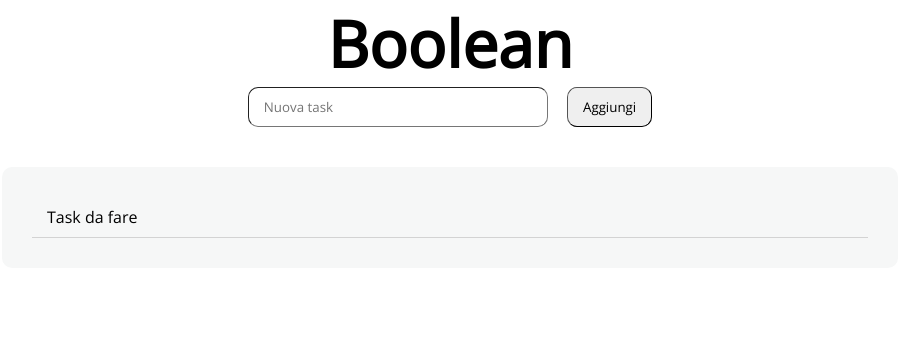
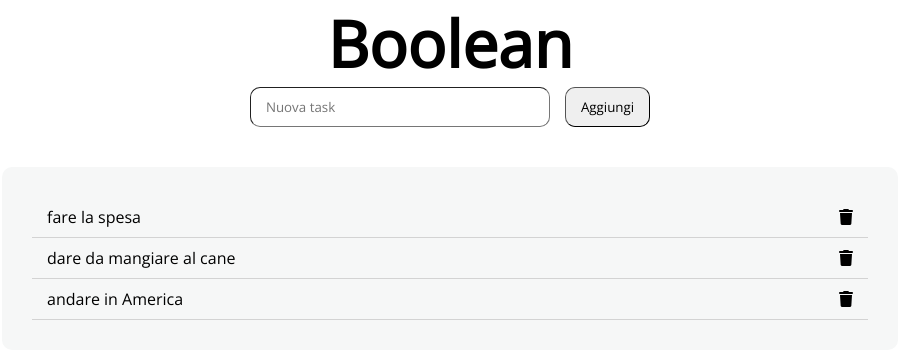
Before and after one commit to manueledigregorio/vue-todolist, a plain HTML site: page index.html in a window 1280 px wide. Shown: the whole page, without its empty margins (190-1089 px from the left). Drawn offline with nearby package versions, Linux system fonts and the light colour scheme.

Commit message:
[add] task  remuve

```diff
--- a/css/style.css
+++ b/css/style.css
@@ -56,8 +56,7 @@ ul{
 }
 
 .task-container li i{
-  display: flex;
-  justify-content: space-between;
+  float: right;
   line-height: 40px;
   cursor: pointer;
 }
@@ -65,3 +64,7 @@ ul{
 .task-container li i:hover{
   color: red;
 }
+
+.sbarrato{
+  text-decoration: line-through;
+}
--- a/index.html
+++ b/index.html
@@ -23,7 +23,8 @@
   <title>Document</title>
 </head>
 <body>
-  <div id="id" class="container">
+  <div id="app" >
+    <div class="container">
       <div class="logo">
         <h1>Boolean</h1>
       </div>
@@ -34,16 +35,19 @@
       </div>
 
       <div class="task-container">
-      <ul>
-        <li>
-          <span> Task da fare</span>
+        <ul v-if="tasks.length > 0">
+          <li v-for="(task, i) in tasks">
+            <span> {{task}}</span>
+            <i @click="remuveTask(i)" class="fa-solid fa-trash"></i>
 
           </li>
 
 
         </ul>
+        <h3 v-else>nessun task</h3>
+      </div>
+    </div>
 
-    </div>
 
 
   </div>
--- a/js/script.js
+++ b/js/script.js
@@ -2,13 +2,24 @@ const { createApp } = Vue;
 createApp({
   data(){
     return{
-
+      tasks:[
+        'fare la spesa ',
+        'dare da mangiare al cane',
+        'andare in America'
+      ],
 
 
     }
   },
+
   methods:{
+    remuveTask(i){
+      this.tasks.splice(i, 1)
+
+    }
 
   }
 
-}).mount('#app')
+
+
+}).mount('#app');
```
Lines whose indentation alone changed are shown as unchanged.
